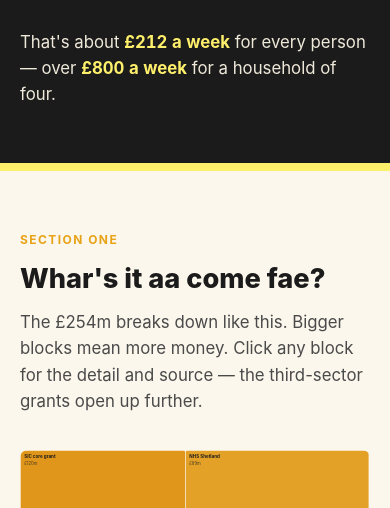
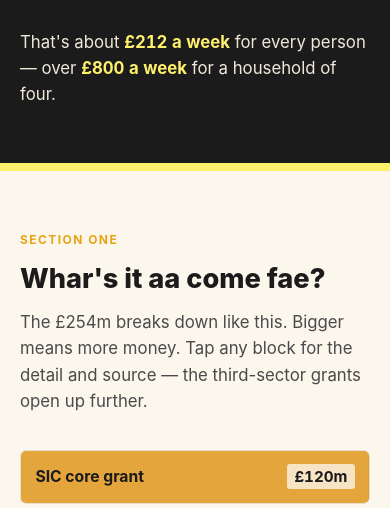
Before and after one commit to ShetlandJ/da-siller-fae-holyrood, a website built with Vite: page index.html in a window 390 px wide. Shown: the part 575-1083 px from the top of the page. Built offline with nearby package versions, Linux system fonts and the light colour scheme.

Commit message:
Replace treemap with a tappable bar list on mobile
The treemap squeezed into a 390px column made small tiles illegible and tap
targets tiny. Mobile now gets a stacked list of full-width rows (one per
funding source), bar length proportional to value, same drill-down on
third-sector. Treemap stays on desktop where it earns its keep. CSS picks
which one renders; both share the detail-panel callback.

Co-Authored-By: Claude Opus 4.7 (1M context) <noreply@anthropic.com>

```diff
--- /dev/null
+++ b/src/charts/fundingbars.js
@@ -0,0 +1,68 @@
+// Mobile-friendly alternative to the treemap. Same data and drill-down, but
+// rendered as a stack of full-width rows: each row is tappable, the coloured
+// bar inside it sized by value (linear, so area still encodes magnitude).
+// On a narrow screen this is far more legible than a treemap squeezed into a
+// 390px column. The treemap stays on desktop; CSS picks which one renders.
+
+const C_LIGHT = [0xff, 0xe8, 0x76];
+const C_DARK = [0xe0, 0x96, 0x1a];
+
+function colourForValue(v, maxV) {
+  const t = maxV > 0 ? Math.sqrt(v / maxV) : 0;
+  const ch = (i) => Math.round(C_LIGHT[i] + (C_DARK[i] - C_LIGHT[i]) * t);
+  return `rgb(${ch(0)}, ${ch(1)}, ${ch(2)})`;
+}
+
+function fmtVal(v) {
+  if (v >= 10) return v.toFixed(0);
+  if (v >= 1) return v.toFixed(1);
+  return v.toFixed(2);
+}
+
+export function renderFundingBars(container, data, onSelect) {
+  const draw = (items, { backTo } = {}) => {
+    container.innerHTML = '';
+
+    if (backTo) {
+      const back = document.createElement('button');
+      back.type = 'button';
+      back.className = 'fb-back';
+      back.textContent = '← Back to all funding';
+      back.addEventListener('click', () => {
+        draw(backTo);
+        onSelect && onSelect(null);
+      });
+      container.appendChild(back);
+    }
+
+    const sorted = [...items].sort((a, b) => b.value - a.value);
+    const maxV = sorted[0].value;
+
+    sorted.forEach((s) => {
+      const row = document.createElement('button');
+      row.type = 'button';
+      row.className = 'fb-row';
+      if (s.children) row.classList.add('fb-row--drill');
+      const pct = Math.max(1.5, (s.value / maxV) * 100);
+      const fill = colourForValue(s.value, maxV);
+      row.innerHTML = `
+        <span class="fb-bar" style="width:${pct}%;background:${fill}"></span>
+        <span class="fb-text">
+          <span class="fb-label">${s.label}${s.children ? ' →' : ''}</span>
+          <span class="fb-val">£${fmtVal(s.value)}m</span>
+        </span>
+      `;
+      row.addEventListener('click', () => {
+        if (s.children) {
+          draw(s.children, { backTo: items });
+          onSelect && onSelect({ ...s, drilled: true });
+        } else {
+          onSelect && onSelect(s);
+        }
+      });
+      container.appendChild(row);
+    });
+  };
+
+  draw(data);
+}
--- a/src/main.js
+++ b/src/main.js
@@ -10,6 +10,7 @@ import {
 } from './data.js';
 import { countUp, wireReveal } from './charts/countup.js';
 import { renderTreemap } from './charts/treemap.js';
+import { renderFundingBars } from './charts/fundingbars.js';
 import { renderDonut } from './charts/donut.js';
 import { renderValue } from './charts/bars.js';
 import { initShareCard } from './charts/sharecard.js';
@@ -43,10 +44,11 @@ app.innerHTML = `
         <div class="section-head reveal">
           <p class="eyebrow">Section one</p>
           <h2>Whar's it aa come fae?</h2>
-          <p>The £254m breaks down like this. Bigger blocks mean more money. Click any block for the detail and source — the third-sector grants open up further.</p>
+          <p>The £254m breaks down like this. Bigger means more money. Tap any block for the detail and source — the third-sector grants open up further.</p>
         </div>
         <div class="treemap-shell reveal">
           <div id="treemap"></div>
+          <div id="funding-bars"></div>
           <div class="detail" id="tm-detail">
             <div class="d-head"><h4>Click a block to see the detail</h4></div>
             <p>Every figure is drawn from public budget documents — sources are listed at the foot of the page.</p>
@@ -112,11 +114,11 @@ countUp(document.querySelector('#n-head'), headline.perHead, {
   format: (n) => `£${Math.round(n).toLocaleString('en-GB')}`,
 });
 
-// --- Treemap + detail panel ----------------------------------------------
+// --- Funding viz (treemap on desktop, bar list on mobile) + detail panel --
 const detail = document.querySelector('#tm-detail');
-renderTreemap(document.querySelector('#treemap'), fundingSources, (sel) => {
+const onFundingSelect = (sel) => {
   if (!sel) {
-    detail.innerHTML = `<div class="d-head"><h4>Click a block to see the detail</h4></div><p>Every figure is drawn from public budget documents — sources are listed at the foot of the page.</p>`;
+    detail.innerHTML = `<div class="d-head"><h4>Tap a block to see the detail</h4></div><p>Every figure is drawn from public budget documents — sources are listed at the foot of the page.</p>`;
     return;
   }
   if (sel.drilled) {
@@ -127,7 +129,9 @@ renderTreemap(document.querySelector('#treemap'), fundingSources, (sel) => {
   detail.innerHTML = `<div class="d-head"><h4>${sel.label}</h4><span class="d-val">${val}</span></div>` +
     (sel.detail ? `<p>${sel.detail}</p>` : '') +
     (sel.source ? `<p class="src">Source: ${sel.source}</p>` : '');
-});
+};
+renderTreemap(document.querySelector('#treemap'), fundingSources, onFundingSelect);
+renderFundingBars(document.querySelector('#funding-bars'), fundingSources, onFundingSelect);
 
 // --- Donut + value bars ---------------------------------------------------
 renderDonut(document.querySelector('#donut'), sicBudget);
--- a/src/styles.css
+++ b/src/styles.css
@@ -171,6 +171,83 @@ section.block {
   font-weight: 700;
   cursor: pointer;
   fill: var(--ink);
+}
+
+/* --- Funding bars (mobile alternative to the treemap) ------------------- */
+#funding-bars {
+  display: none;
+}
+@media (max-width: 720px) {
+  #treemap {
+    display: none;
+  }
+  #funding-bars {
+    display: block;
+  }
+}
+.fb-row {
+  position: relative;
+  display: block;
+  width: 100%;
+  border: 1px solid var(--line);
+  background: var(--paper);
+  border-radius: 6px;
+  margin: 0.4rem 0;
+  padding: 0;
+  text-align: left;
+  cursor: pointer;
+  overflow: hidden;
+  font: inherit;
+  color: var(--ink);
+}
+.fb-row:hover .fb-bar,
+.fb-row:focus-visible .fb-bar {
+  opacity: 1;
+}
+.fb-bar {
+  position: absolute;
+  left: 0;
+  top: 0;
+  bottom: 0;
+  z-index: 0;
+  opacity: 0.85;
+  border-right: 1px solid rgba(0, 0, 0, 0.06);
+}
+.fb-text {
+  position: relative;
+  z-index: 1;
+  display: flex;
+  align-items: center;
+  justify-content: space-between;
+  gap: 0.75rem;
+  padding: 0.85rem 0.9rem;
+}
+.fb-label {
+  font-weight: 700;
+  font-size: 0.98rem;
+}
+.fb-row--drill .fb-label::after {
+  content: '';
+}
+.fb-val {
+  font-weight: 700;
+  font-variant-numeric: tabular-nums;
+  font-size: 0.95rem;
+  color: var(--ink);
+  background: rgba(255, 255, 255, 0.7);
+  padding: 0.05rem 0.45rem;
+  border-radius: 3px;
+}
+.fb-back {
+  display: inline-block;
+  background: none;
+  border: none;
+  font: inherit;
+  font-weight: 700;
+  color: var(--ink);
+  padding: 0.4rem 0;
+  margin-bottom: 0.4rem;
+  cursor: pointer;
 }
 
 /* detail panel under the treemap */
```
